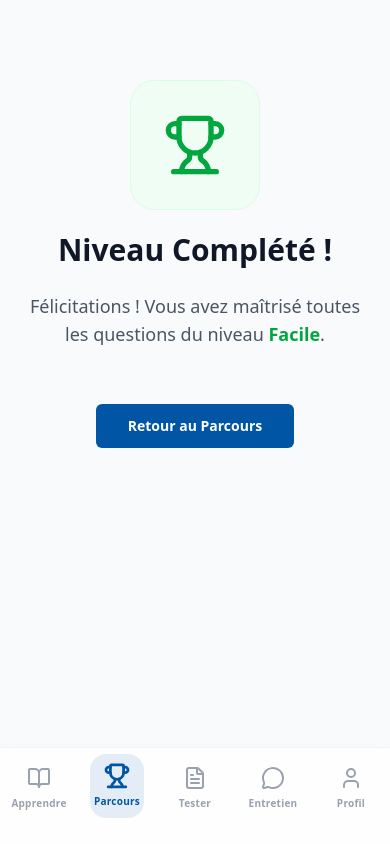
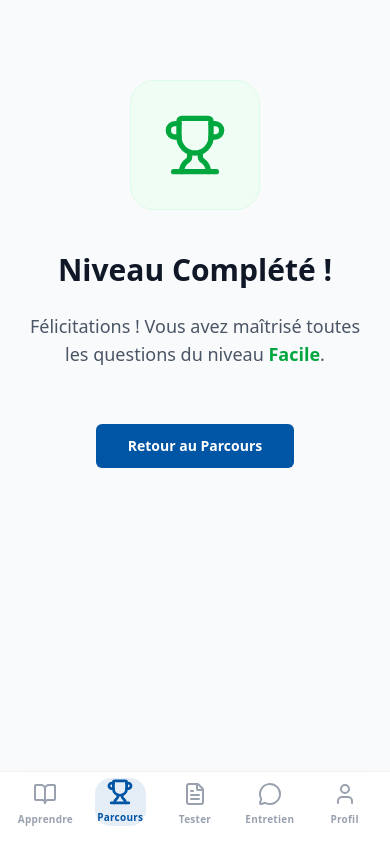
Before and after one commit to fse1927/under_construction, a Next.js app: page /parcours/play in a window 390 px wide. Built offline with nearby package versions, Linux system fonts and the light colour scheme; no server answers.

Commit message:
feat: Add global CSS for theming, custom animations, and mobile improvements, and introduce a new `BottomNav` component with route-based visibility.

```diff
--- a/app/globals.css
+++ b/app/globals.css
@@ -124,3 +124,68 @@ body {
 .delay-300 {
   animation-delay: 300ms;
 }
+
+/* ========================================
+   MOBILE-FRIENDLY IMPROVEMENTS
+   ======================================== */
+
+/* Ensure minimum touch target size (44x44px recommended by Apple/Google) */
+button, a, [role="button"] {
+  min-height: 44px;
+}
+
+/* Smooth scrolling for better mobile experience */
+html {
+  scroll-behavior: smooth;
+  -webkit-tap-highlight-color: transparent;
+}
+
+/* Prevent text selection on interactive elements */
+button, [role="button"] {
+  -webkit-user-select: none;
+  user-select: none;
+}
+
+/* Better touch feedback */
+button:active, [role="button"]:active {
+  transform: scale(0.98);
+}
+
+/* Safe area padding for notched phones (iPhone X+) */
+@supports (padding-bottom: env(safe-area-inset-bottom)) {
+  .pb-safe {
+    padding-bottom: calc(1.5rem + env(safe-area-inset-bottom));
+  }
+
+  nav.fixed.bottom-0 {
+    padding-bottom: env(safe-area-inset-bottom);
+  }
+}
+
+/* Improve text readability on mobile */
+@media (max-width: 640px) {
+  html {
+    font-size: 16px; /* Prevent zoom on input focus */
+  }
+
+  /* Larger touch targets for options/cards on mobile */
+  .grid.gap-3 button {
+    min-height: 56px;
+    padding: 1rem;
+  }
+
+  /* Better spacing for mobile */
+  .space-y-6 > * + * {
+    margin-top: 1.25rem;
+  }
+}
+
+/* Prevent horizontal scroll on mobile */
+body {
+  overflow-x: hidden;
+}
+
+/* Fix for iOS input zoom */
+input, select, textarea {
+  font-size: 16px;
+}
--- a/components/BottomNav.tsx
+++ b/components/BottomNav.tsx
@@ -42,8 +42,9 @@ export default function BottomNav() {
     }
 
     return (
-        <nav className="fixed bottom-0 left-0 right-0 bg-white/80 backdrop-blur-lg border-t border-gray-200/50 pb-4 md:pb-0 z-50 shadow-lg shadow-gray-200/50 transition-all duration-300">
-            <div className="flex justify-around items-center h-20 max-w-md mx-auto">
+        <nav className="fixed bottom-0 left-0 right-0 bg-white/90 backdrop-blur-lg border-t border-gray-200/50 z-50 shadow-lg shadow-gray-200/50 transition-all duration-300"
+            style={{ paddingBottom: 'max(0.5rem, env(safe-area-inset-bottom))' }}>
+            <div className="flex justify-around items-center h-16 max-w-lg mx-auto px-2">
                 {navItems.map((item) => {
                     const Icon = item.icon;
                     const isActive = pathname.startsWith(item.href);
```
